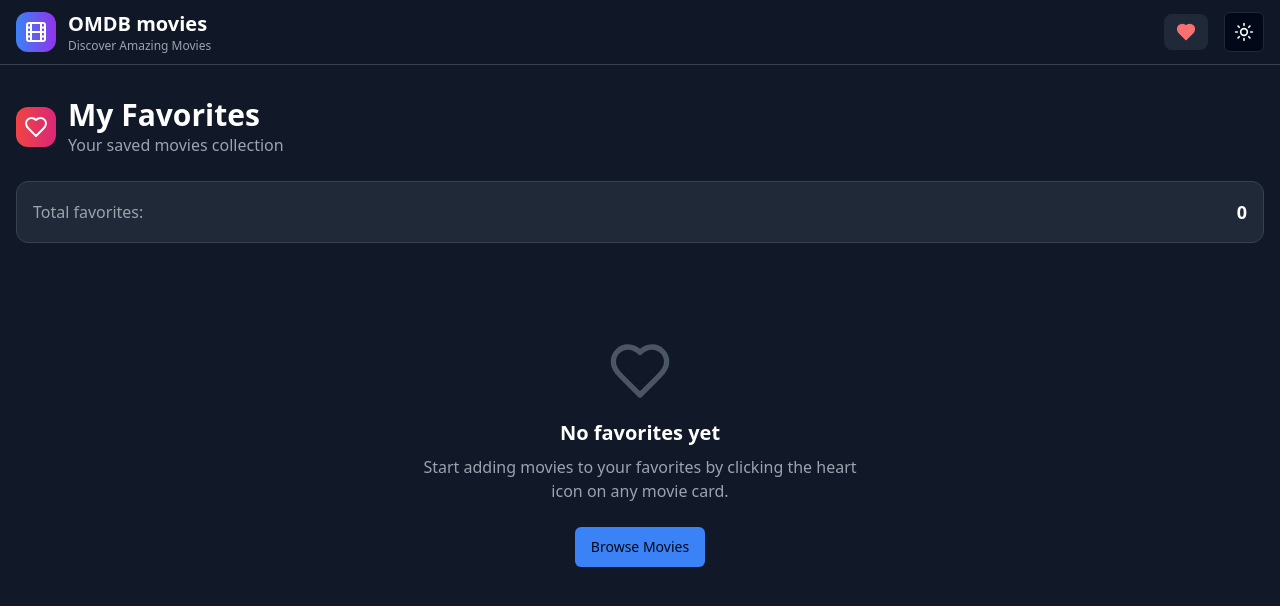
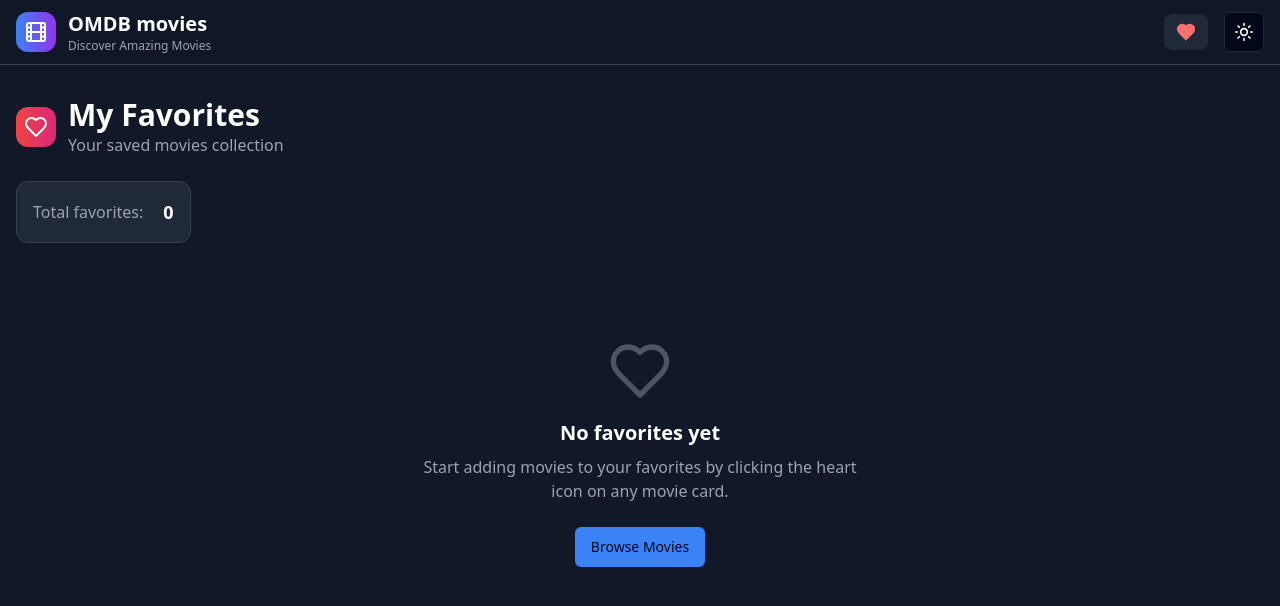
Before and after one commit to mahmoudbahaa755/nexus-task, a React (Vite) app: page /favorites in a window 1280 px wide. Shown: the top 606 px of the page. Built offline with nearby package versions, Linux system fonts and the light colour scheme.

Commit message:
style: improving ui

```diff
--- a/src/pages/favorites/FavoritesPage.tsx
+++ b/src/pages/favorites/FavoritesPage.tsx
@@ -49,8 +49,8 @@ const FavoritesPage: React.FC = () => {
           )}
         </div>
 
-        <div className="bg-white dark:bg-gray-800 rounded-xl border border-gray-200 dark:border-gray-700 p-4 mb-8">
-          <div className="flex items-center justify-between">
+        <div className="bg-white w-fit dark:bg-gray-800 rounded-xl border border-gray-200 dark:border-gray-700 p-4 mb-8">
+          <div className="flex gap-5 items-center justify-between">
             <span className="text-gray-600 dark:text-gray-400">
               Total favorites:
             </span>
```
